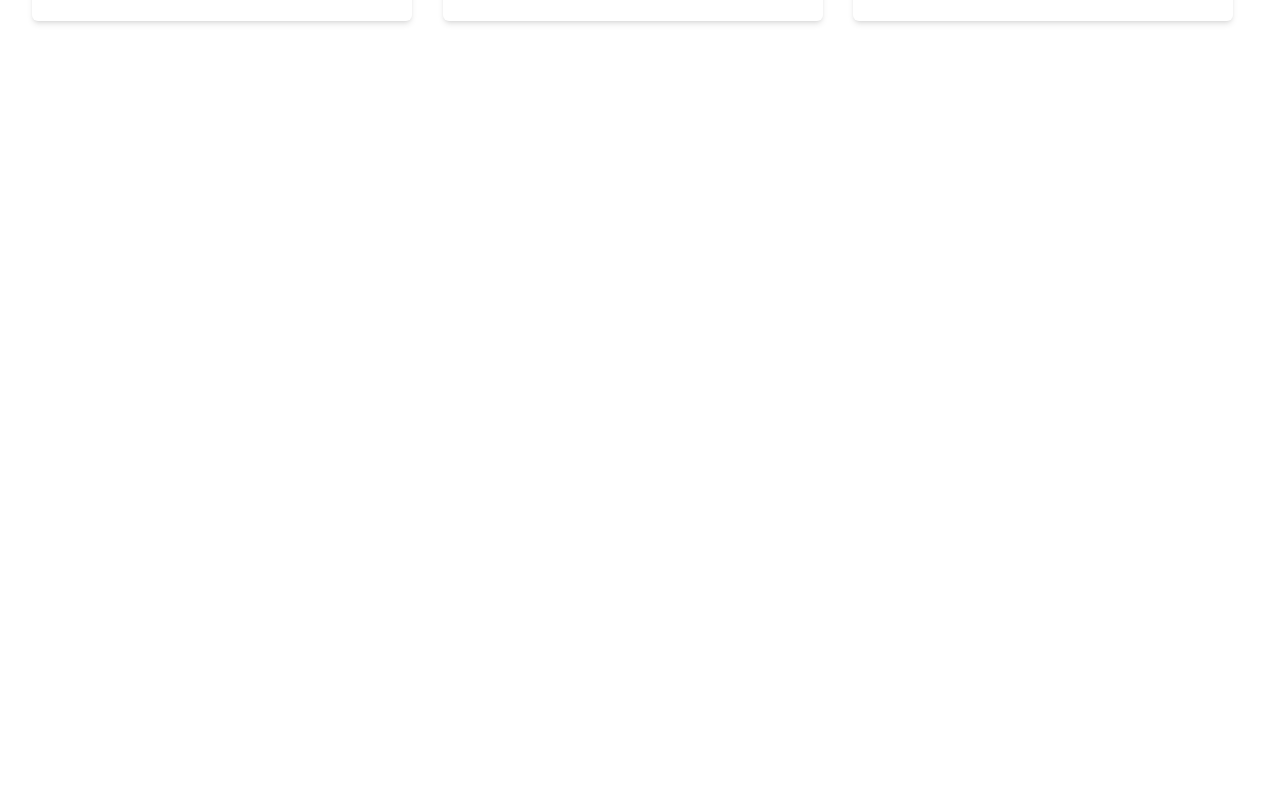
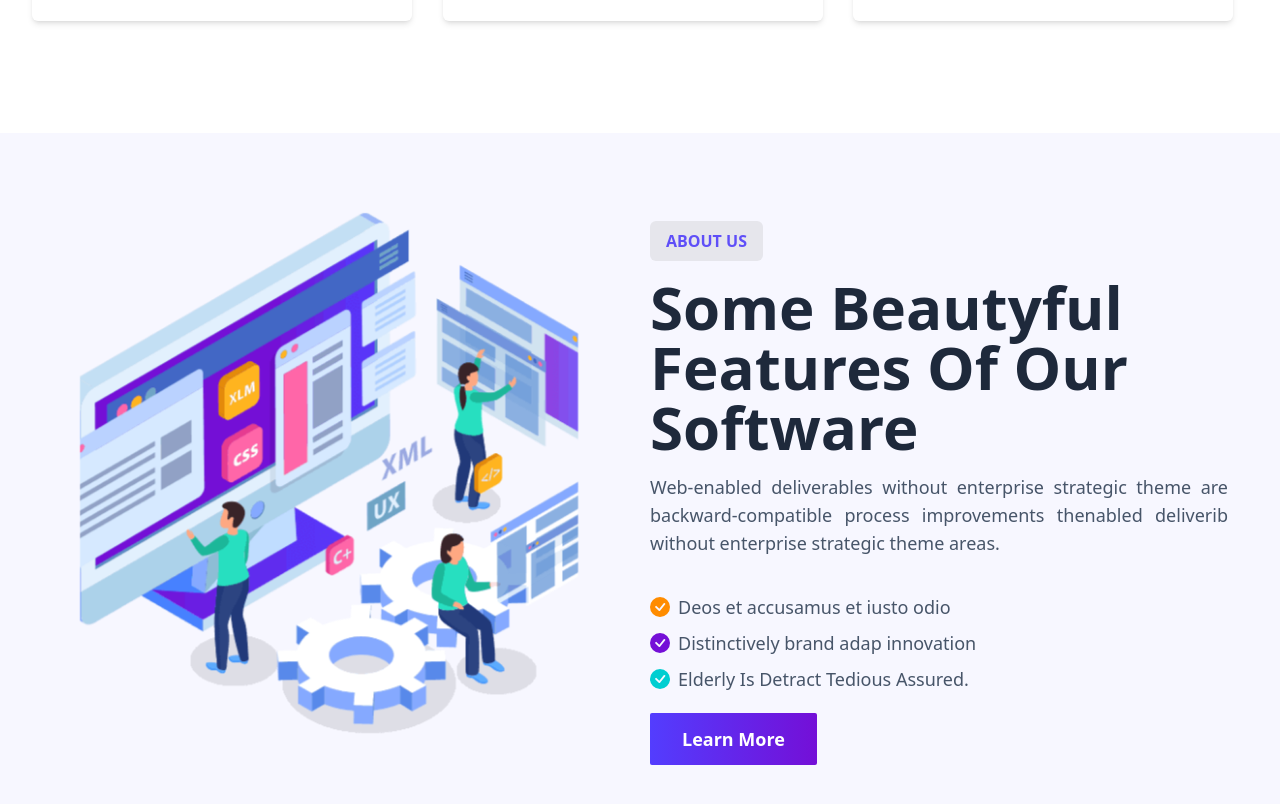
Before and after one commit to hasibahamedsakib/zomia-simple, a React (Vite) app: page / in a window 1280 px wide. Shown: the part 1860-2664 px from the top of the page. Before the commit the page ends 1993 px from the top, so only its background shows below. Built offline with nearby package versions, Linux system fonts and the light colour scheme.

Commit message:
added about image

```diff
--- a/src/App.jsx
+++ b/src/App.jsx
@@ -2,6 +2,7 @@ import Navbar from "./components/Navbar/Navbar";
 
 import HeroSection from "./components/Hero_Section/HeroSection";
 import Services from "./components/Services/Services";
+import About from "./components/About_Us/About";
 
 const App = () => {
   return (
@@ -9,6 +10,7 @@ const App = () => {
       <Navbar />
       <HeroSection />
       <Services />
+      <About />
     </div>
   );
 };
--- /dev/null
+++ b/src/components/About_Us/About.jsx
@@ -0,0 +1,54 @@
+import { Link } from "react-router-dom";
+import SectionTitle from "../SectionTitle/SectionTitle";
+import { BsFillCheckCircleFill } from "react-icons/bs";
+
+const About = () => {
+  return (
+    <div className="bg-[#f7f7ff] py-5 lg:py-10 p-3 md:p-5">
+      <div className="flex items-center lg:flex-row flex-col gap-5 p-3 md:p-5 container">
+        <div className="flex-1 ">
+          <img
+            src="/abt1.png"
+            alt="website-about_image"
+            className="w-full p-10 h-[600px] object-cover aboutImg"
+          />
+        </div>
+        <div className="space-y-4 flex-1 p-3">
+          <SectionTitle text="About Us" />
+          <h1 className="text-3xl md:text-4xl lg:text-6xl font-bold  text-slate-800 leading-tight">
+            Some Beautyful Features Of Our Software
+          </h1>
+
+          <p className="text-lg text-slate-600 pb-5 text-justify">
+            Web-enabled deliverables without enterprise strategic theme are
+            backward-compatible process improvements thenabled deliverib without
+            enterprise strategic theme areas.
+          </p>
+
+          <div className="space-y-2 pb-5">
+            <span className="flex gap-2 items-center text-lg text-slate-600">
+              {" "}
+              <BsFillCheckCircleFill className="w-5 h-5 text-[#ff8c00]" /> Deos
+              et accusamus et iusto odio
+            </span>
+            <span className="flex gap-2 items-center text-lg text-slate-600">
+              {" "}
+              <BsFillCheckCircleFill className="w-5 h-5 text-[#740fd7]" />{" "}
+              Distinctively brand adap innovation
+            </span>
+            <span className="flex gap-2 items-center text-lg text-slate-600">
+              {" "}
+              <BsFillCheckCircleFill className="w-5 h-5 text-[#00ced1]" />{" "}
+              Elderly Is Detract Tedious Assured.
+            </span>
+          </div>
+          <Link to="/">
+            <button className="btn-main ">Learn More</button>
+          </Link>
+        </div>
+      </div>
+    </div>
+  );
+};
+
+export default About;
--- a/src/components/SectionTitle/SectionTitle.jsx
+++ b/src/components/SectionTitle/SectionTitle.jsx
@@ -2,7 +2,7 @@ import PropTypes from "prop-types";
 
 const SectionTitle = ({ text }) => {
   return (
-    <div className="text-[#5f4ff8] bg-[#dcdbe19c] rounded-md px-4 py-2 inline-block font-bold">
+    <div className="text-[#5f4ff8] bg-[#dcdbe19c] rounded-md px-4 py-2 uppercase inline-block font-bold">
       {text}
     </div>
   );
--- a/src/components/Services/Services.jsx
+++ b/src/components/Services/Services.jsx
@@ -33,7 +33,7 @@ const Services = () => {
               <img
                 src={image}
                 alt=""
-                className="w-48 h-40 mx-auto rounded-full"
+                className="w-48 h-40 mx-auto rounded-full object-cover"
               />
 
               <h2 className="text-2xl font-semibold">{title}</h2>
--- a/src/index.css
+++ b/src/index.css
@@ -12,85 +12,15 @@
 .btn-main {
   @apply font-bold text-lg text-white outline-none  rounded-sm px-4 py-2 lg:px-8 lg:py-3 bg-gradient-to-r from-[#533dfe] to-[#740fd7] hover:from-[#740fd7] hover:to-[#533dfe];
 }
-/*
-.card:hover {
-  transform: translateY(-10px) scale(1.005) translateZ(0);
-  box-shadow: 0 24px 36px rgba(0, 0, 0, 0.11),
-    0 24px 46px var(--box-shadow-color);
-  color: white;
+
+.aboutImg {
+  animation: move 3s infinite ease alternate;
 }
-
-.card:hover .overlay {
-  transform: scale(4) translateZ(0);
+@keyframes move {
+  from {
+    transform: translateY(-20px);
+  }
+  to {
+    transform: translateY(0px) scale(1.01);
+  }
 }
-
-.card:hover .circle {
-  border-color: var(--bg-color-light);
-  background: var(--bg-color);
-}
-
-.card:hover .circle:after {
-  background: var(--bg-color-light);
-}
-
-.card:hover p {
-  color: var(--text-color-hover);
-}
-
-.card:active {
-  transform: scale(1) translateZ(0);
-  box-shadow: 0 15px 24px rgba(0, 0, 0, 0.11),
-    0 15px 24px var(--box-shadow-color);
-}
-
-.card p {
-  font-size: 17px;
-  color: #4c5656;
-  margin-top: 30px;
-  z-index: 1000;
-  transition: color 0.3s ease-out;
-}
-
-.circle {
-  width: 131px;
-  height: 131px;
-  border-radius: 50%;
-  background: #fff;
-  border: 2px solid var(--bg-color);
-  display: flex;
-  justify-content: center;
-  align-items: center;
-  position: relative;
-  z-index: 1;
-  transition: all 0.3s ease-out;
-}
-
-.circle:after {
-  content: "";
-  width: 118px;
-  height: 118px;
-  display: block;
-  position: absolute;
-  background: var(--bg-color);
-  border-radius: 50%;
-  top: 7px;
-  left: 7px;
-  transition: opacity 0.3s ease-out;
-}
-
-.circle img {
-  z-index: 10000;
-  transform: translateZ(0);
-}
-
-.overlay {
-  width: 118px;
-  position: absolute;
-  height: 118px;
-  border-radius: 50%;
-  background: #533dfe;
-  top: 100px;
-  left: 130px;
-  z-index: 0;
-  transition: transform 0.3s ease-out;
-} */
```
Also changed, not shown: public/about1.png (added), public/abt1.png (added).
